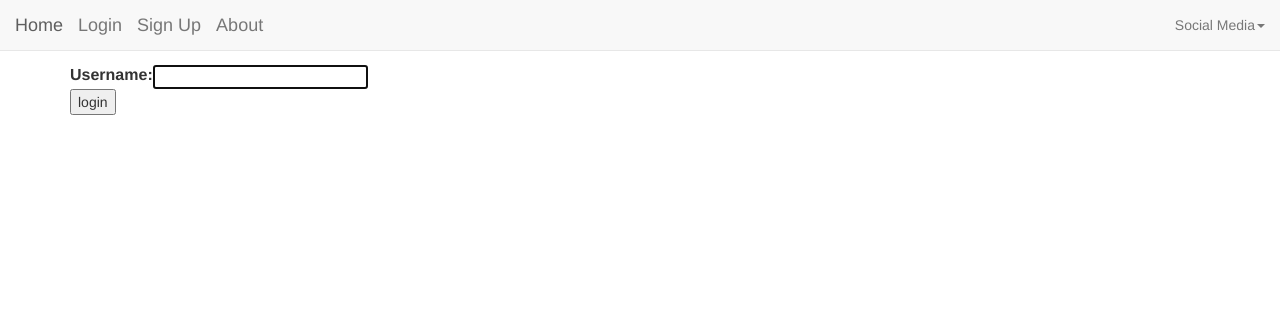
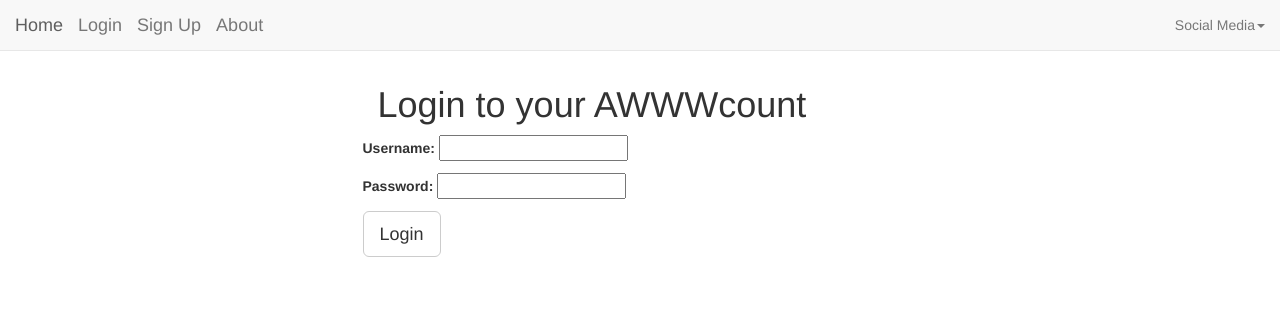
Before and after one commit to c1phr/cs399_social, a Django app: template eddit/main/templates/main/login.html in a window 1280 px wide. Shown: the top 311 px of the page. Run offline with Django 3.2, Linux system fonts and the light colour scheme; the template is opened without the code that fills it: values that come from a table or form of the project are taken from there, others are empty; parts of the project's set-up code (start-up, migrations or seed data) failed here and were passed over; some libraries are stand-ins or nearby versions.

Commit message:
Login and logout working. Need a way to show we are logged in and hide the links to signup/login now.

```diff
--- a/eddit/main/api.py
+++ b/eddit/main/api.py
@@ -1,7 +1,7 @@
 from django.core import serializers
 from django.shortcuts import render, render_to_response
 from django.http import HttpResponse, HttpResponseRedirect
-from main.forms import UserProfileForm, PostForm, CommentForm
+from main.forms import PostForm, CommentForm
 from django.template import RequestContext
 from main.models.comment import Comment
 from main.models.post import Post
--- a/eddit/main/templates/main/base.html
+++ b/eddit/main/templates/main/base.html
@@ -20,8 +20,8 @@
           <span class="icon-bar"></span>
         </button>
         <a class="navbar-brand" href="{% url 'main.views.views.home' %}">Home</a>
-        <a class="navbar-brand" href="{% url 'django.contrib.auth.views.login' %}">Login</a>
-        <a class="navbar-brand" href="{% url 'main.views.register.new_user' %}">Sign Up</a>
+        <a class="navbar-brand" href="{% url 'login' %}">Login</a>
+        <a class="navbar-brand" href="{% url 'newuser' %}">Sign Up</a>
         <a class="navbar-brand" href="{% url 'main.views.views.about' %}">About</a>
       </div>
 
--- a/eddit/main/templates/main/login.html
+++ b/eddit/main/templates/main/login.html
@@ -1,26 +1,25 @@
 {% extends "main/base.html" %}
-
 {% block content %}
-
-    {% if form.errors %}
-        <p>Your username and password didn't match. Please try again.</p>
-    {% endif %}
-
-    <form method="post" action="{% url 'django.contrib.auth.views.login' %}">
-        {% csrf_token %}
-        <table>
-            <tr>
-                <td>{{ form.username.label_tag }}</td>
-                <td>{{ form.username }}</td>
-            </tr>
-            <tr>
-                <td>{{ form.password.label_tag }}</td>
-                <td>{{ form.password }}</td>
-            </tr>
-       </table>
-
-       <input type="submit" value="login" />
-       <input type="hidden" name="next" value="{{ next }}" />
-   </form>
-
-{% endblock %}
+  <div class="content-section-a">
+    <div class="container">
+      <div class="row">
+        <div class="col-lg-6 col-sm-12 col-md-offset-3">
+          {% if messages %}
+            <div class="alert alert-danger" role="alert">
+              {% for message in messages %}
+                {{ message.message }}
+              {% endfor %}
+            </div>
+          {% endif %}
+          <h1>Login to your AWWWcount</h1>
+          <form class="form-horizontal" action="{% url 'main.views.login.user_login' %}" method="post">
+            <div class="form-group">
+              {% csrf_token %}
+              {{ form.as_p }}
+              <input class="btn btn-default btn-lg" type="submit" value="Login">
+            </div>
+          </form>
+        </div>
+      </div>
+    </div>
+  {% endblock %}
--- a/eddit/main/templates/main/register.html
+++ b/eddit/main/templates/main/register.html
@@ -4,8 +4,7 @@
 
 <div class="container">
     <div class="row">
-        <div class="col-md-3"></div>
-        <div class="col-md-6">
+        <div class="col-md-6 col-md-offset-3 col-sm-12">
         {% if messages %}
             <div class="alert alert-success" role="alert">
                 {% for message in messages %}
@@ -13,7 +12,7 @@
                 {% endfor %}
             </div>
         {% endif %}
-        <h1>Create a new account</h1>
+        <h1>Create your AWWWcount</h1>
 
         <form class="form-horizontal" action="{% url 'newuser' %}" method="post">
             <div class="form-group">
@@ -23,7 +22,6 @@
             </div>
         </form>
         </div>
-        <div class="col-md-3"></div>
     </div>
 </div>
 
--- a/eddit/main/urls.py
+++ b/eddit/main/urls.py
@@ -15,7 +15,6 @@ urlpatterns = patterns('',
     url(r'^about/', 'main.views.views.about', name='about'),
     url(r'^register/', 'main.views.register.new_user', name='newuser'),
     url(r'^admin/', include(admin.site.urls)),
-    (r'^login/$', 'django.contrib.auth.views.login', {
-    'template_name': 'main/login.html'
-    }),
+    url(r'^login/', 'main.views.login.user_login', name='login'),
+    url(r'^logout/', 'main.views.login.user_logout', name='logout'),
 ) + static(settings.STATIC_URL, document_root=settings.STATIC_ROOT)
--- /dev/null
+++ b/eddit/main/views/login.py
@@ -0,0 +1,34 @@
+from django.shortcuts import render
+from django.http import HttpResponseRedirect
+from django.contrib.auth import authenticate, login, logout
+from django.contrib.auth.models import User
+from django.contrib import messages
+from django import forms
+
+
+class LoginForm(forms.Form):
+	username = forms.CharField(max_length=30)
+	password = forms.CharField(widget=forms.PasswordInput())
+
+def user_login(request):
+	if request.method == 'POST':
+		form = LoginForm(request.POST)
+		if form.is_valid():
+			username = form.cleaned_data["username"]
+			password = form.cleaned_data["password"]
+			user = authenticate(username = username, password = password)
+			if user is not None:
+				login(request, user)
+				return HttpResponseRedirect('/')
+			else:
+				messages.error(request, 'Incorrect username or password')
+				return HttpResponseRedirect('/login/')
+	elif request.method == 'GET':
+		form = LoginForm()
+	else:
+		return HttpResponseRedirect('/login/')
+	return render(request, "main/login.html", {"form": form})
+
+def user_logout(request):
+	logout(request)
+	return HttpResponseRedirect('/')
```
Also changed, not shown: eddit/main/forms.py (+0 -13 lines), eddit/main/views/views.py (+1 -19 lines), eddit/db.sqlite3.
